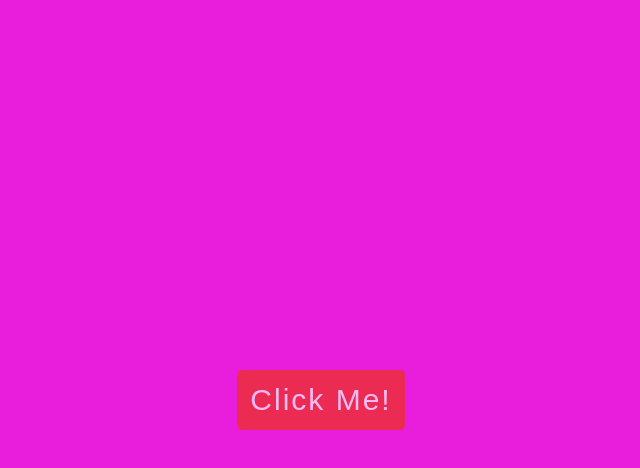
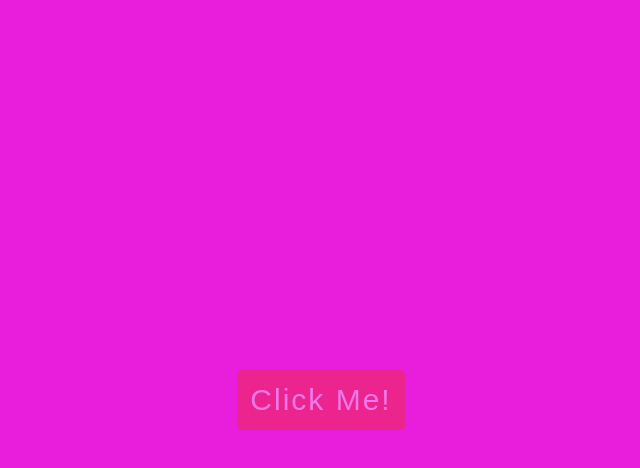
Before and after one commit to eltaep/bg-color, a plain HTML site: page index.html in a window 1280 px wide. Both pictures are taken after a click on the button "Click Me!". Shown: the whole page, without its empty margins (319-959 px from the left). Drawn offline with Linux system fonts and the light colour scheme.

Commit message:
Update index.html
edit 3

```diff
--- a/index.html
+++ b/index.html
@@ -21,7 +21,7 @@
                 color+=arr[Math.floor(Math.random()*arr.length)]
             }
             document.body.style.backgroundColor=color;
-            document.body.style.opacity='.7';
+            document.body.style.opacity=0.4;
 
 
         })
```
